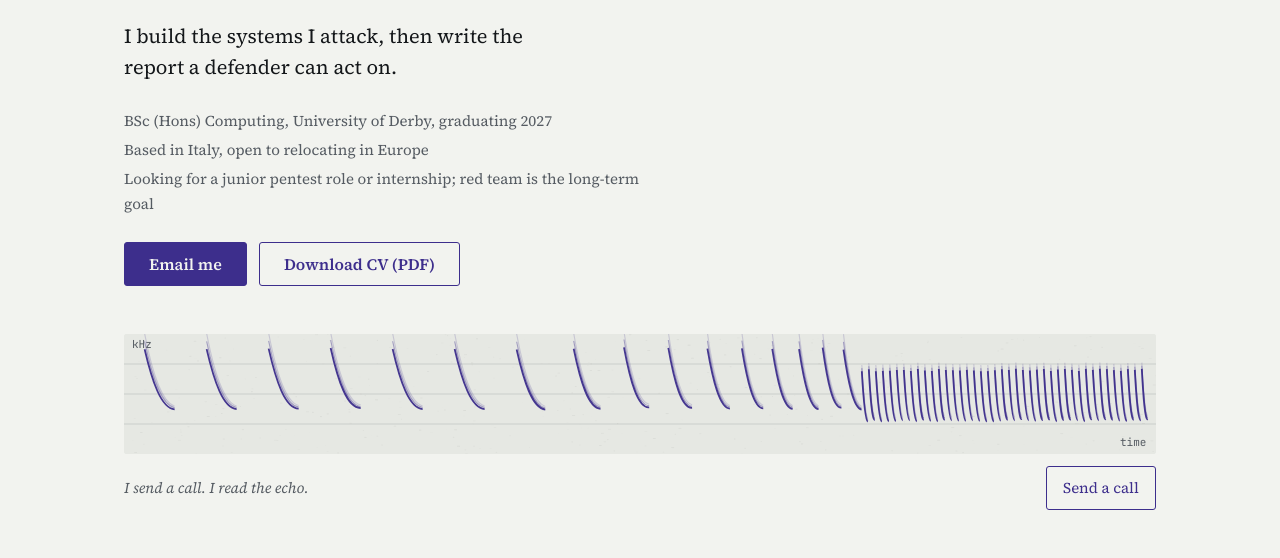
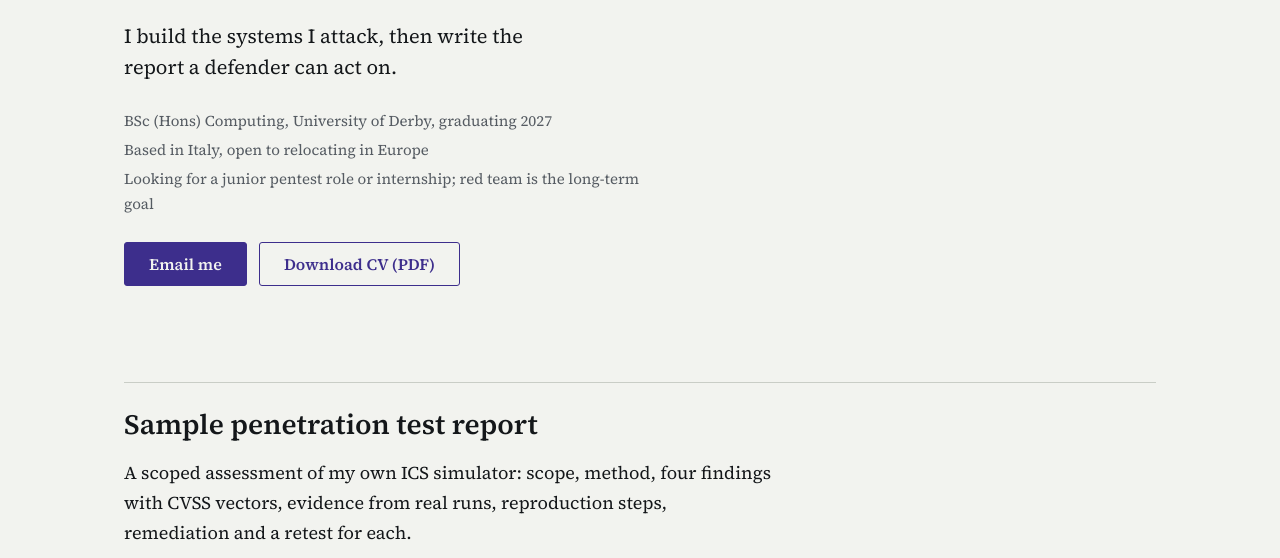
Before and after one commit to ikerscode/site-deploy, a plain HTML site: page site-deploy/index.html in a window 1280 px wide. Shown: the part 242-800 px from the top of the page. Drawn offline with Linux system fonts and the light colour scheme.

Commit message:
Remove hero spectrogram and slogan; label the bat-hunt illustration in How I work; drop axes; new og image

```diff
--- a/site-deploy/css/site.css
+++ b/site-deploy/css/site.css
@@ -60,15 +60,11 @@ section > .wide > h2:first-child,.section-head{border-top:1px solid var(--rule);
 .hero .line{font-size:1.25rem;line-height:1.55;max-width:40ch;margin-bottom:var(--s5)}
 .facts{list-style:none;color:var(--muted);font-size:.9375rem;margin-bottom:var(--s5)}
 .facts li{padding:2px 0}
-.actions{display:flex;flex-wrap:wrap;gap:var(--s3);margin-bottom:var(--s7)}
+.actions{display:flex;flex-wrap:wrap;gap:var(--s3)}
 .btn{display:inline-flex;align-items:center;justify-content:center;min-height:44px;padding:var(--s2) var(--s5);
   font:600 1rem/1.2 var(--serif);text-decoration:none;border:1px solid var(--accent);color:var(--accent);background:none;cursor:pointer;border-radius:3px}
 .btn.primary{background:var(--accent);color:var(--paper)}
 .btn:hover{text-decoration:underline;text-underline-offset:3px}
-.strip{margin:0}
-#spec,#spec2{display:block;width:100%;height:120px;background:var(--exhibit);border-radius:3px}
-.strip figcaption{display:flex;flex-wrap:wrap;gap:var(--s3);align-items:center;justify-content:space-between;margin-top:var(--s3);color:var(--muted);font-style:italic;font-size:.9375rem}
-.send{min-height:44px;padding:var(--s2) var(--s4);font:400 .9375rem/1.2 var(--serif);font-style:normal}
 
 /* findings table */
 .tblwrap{overflow-x:auto}
@@ -112,10 +108,15 @@ details p{margin:var(--s2) 0 var(--s3);font-size:1rem;color:var(--ink)}
 .rq li{padding:var(--s2) 0 var(--s2) 3.25rem;position:relative;border-top:1px solid var(--rule);font-size:1rem}
 .rq li b{position:absolute;left:0;font:400 .8125rem/1.9 var(--mono);color:var(--muted)}
 .timeline-line{color:var(--muted);font-size:.9375rem;margin-top:var(--s4)}
-.phases{display:grid;grid-template-columns:34fr 36fr 30fr;gap:var(--s5);margin-top:var(--s4)}
-.phases h3{font-size:1.125rem;margin-bottom:var(--s1)}
+.hunt{margin:var(--s5) 0 0}
+.hunt-top,.hunt-bottom{display:grid;grid-template-columns:34fr 36fr 30fr}
+.hunt-top span{font-weight:600;font-size:1.0625rem;padding:0 var(--s2) var(--s2);border-left:1px solid var(--rule)}
+.hunt-bottom span{font-size:.9375rem;color:var(--muted);padding:var(--s2) var(--s2) 0;border-left:1px solid var(--rule)}
+.hunt-top span:first-child,.hunt-bottom span:first-child{border-left:0;padding-left:0}
+#spec2{display:block;width:100%;height:140px;background:var(--exhibit);border-radius:3px}
+.hunt figcaption{margin-top:var(--s3);color:var(--muted);font-style:italic;font-size:.875rem}
+.phases{display:grid;grid-template-columns:34fr 36fr 30fr;gap:var(--s5);margin-top:var(--s5)}
 .phases p{font-size:1rem;color:var(--ink)}
-.phases .muted{font-size:.875rem;display:block}
 .rules{margin-top:var(--s7)}
 .rules ol{padding-left:1.4em}
 .rules li{margin:var(--s2) 0}
@@ -165,7 +166,10 @@ footer .wide{display:flex;justify-content:space-between;gap:var(--s4);flex-wrap:
   section{padding-top:var(--s8)}
   nav a:not(.keep){display:none}
   .also ul{grid-template-columns:1fr}
-  .phases{grid-template-columns:1fr}
+  .phases{grid-template-columns:1fr;gap:var(--s3)}
+  .hunt-top span{font-size:.9375rem;padding-left:var(--s1);padding-right:0}
+  .hunt-bottom span{font-size:.8125rem;padding-left:var(--s1);padding-right:0}
+  #spec2{height:110px}
   .case dl{grid-template-columns:1fr;gap:0} .case dd{margin-bottom:var(--s3)}
   .wide{padding:0 var(--s4)}
   /* findings as stacked blocks */
@@ -181,11 +185,10 @@ footer .wide{display:flex;justify-content:space-between;gap:var(--s4);flex-wrap:
 @media (prefers-reduced-motion:reduce){
   html{scroll-behavior:auto}
   *,*::before,*::after{animation:none!important;transition:none!important}
-  .send{display:none}
 }
 @media print{
   :root{--paper:#fff;--ink:#111;--muted:#444;--rule:#bbb;--accent:#222;--exhibit:#f1f1f1;--sev-high:#8a1f14;--sev-med:#7a4d00}
-  header,.skip,.after .btn,.actions,.send,.back{display:none}
+  header,.skip,.after .btn,.actions,.back{display:none}
   body{font-size:11pt;line-height:1.5}
   .rpt .wide{max-width:none;padding:0}
   .finding,.rpt pre,table tr{page-break-inside:avoid}
--- a/site-deploy/index.html
+++ b/site-deploy/index.html
@@ -56,10 +56,6 @@
       <a class="btn primary" href="mailto:liamnichele@icloud.com">Email me</a>
       <a class="btn" href="/cv/Liam-Nichele-CV.pdf">Download CV (PDF)</a>
     </div>
-    <figure class="strip">
-      <canvas id="spec" role="img" aria-label="Spectrogram of a bat hunt. Calls get faster and shorter from left to right."></canvas>
-      <figcaption><span>I send a call. I read the echo.</span><button class="btn send" id="send" type="button">Send a call</button></figcaption>
-    </figure>
   </div>
 </section>
 
@@ -250,14 +246,17 @@ ATT&amp;CK  : T1029, T1071, T1571, +2 more</pre>
 <section id="method">
   <div class="wide">
     <h2>How I work</h2>
-    <p class="lead">A hunting bat changes its call as it closes in: slow, long calls while searching, faster ones on approach, then a rapid terminal buzz. That is also how I run an engagement.</p>
-    <figure class="strip">
-      <canvas id="spec2" role="img" aria-label="Spectrogram of a bat hunt in three phases: search, approach and terminal buzz."></canvas>
+    <p class="lead">I work like a hunting bat: wide and slow at first, then faster and more precise as I close in.</p>
+    <figure class="hunt">
+      <div class="hunt-top" aria-hidden="true"><span>Search</span><span>Approach</span><span>Terminal buzz</span></div>
+      <canvas id="spec2" role="img" aria-label="Illustration of a bat hunt in three phases. Search: slow, long calls. Approach: faster calls. Terminal buzz: a rapid burst."></canvas>
+      <div class="hunt-bottom" aria-hidden="true"><span>recon</span><span>enumeration</span><span>action</span></div>
+      <figcaption>I send a call. I read the echo.</figcaption>
     </figure>
     <div class="phases">
-      <div><h3>Search</h3><span class="muted">Recon and scoping</span><p>Read the scope and rules of engagement. Passive first, then active. Map what exists before touching it.</p></div>
-      <div><h3>Approach</h3><span class="muted">Enumeration and analysis</span><p>Services, versions, users, paths. Work out what is exploitable and why.</p></div>
-      <div><h3>Terminal buzz</h3><span class="muted">Action and report</span><p>Short and precise, only inside scope. Then write it up so someone else can reproduce and fix it.</p></div>
+      <p><strong>Search.</strong> Read the scope and rules of engagement. Passive first, then active. Map what exists before touching it.</p>
+      <p><strong>Approach.</strong> Services, versions, users, paths. Work out what is exploitable and why.</p>
+      <p><strong>Terminal buzz.</strong> Short and precise, only inside scope. Then write it up so someone else can reproduce and fix it.</p>
     </div>
     <div class="rules">
       <h3>Rules I work by</h3>
--- a/site-deploy/js/site.js
+++ b/site-deploy/js/site.js
@@ -1,11 +1,10 @@
-/* The only moving element: the bat-call spectrogram in the hero. It draws once on load (about 1.2 s)
-   and the "Send a call" button replays it. The second spectrogram in "How I work" is static.
-   Reduced motion: the final frame is drawn at once and the button is hidden by CSS.
-   The animation loop only runs while a draw is in progress, and stops if the tab is hidden. */
+/* One illustration, drawn once: the bat-hunt spectrogram in "How I work". It is static, nothing moves.
+   Search calls are slow and long, approach calls get faster and shorter, the terminal buzz is rapid.
+   Redrawn only on resize or when the colour scheme changes. No axes or scale: it is an illustration. */
 (function () {
   "use strict";
-  var reduce = window.matchMedia("(prefers-reduced-motion: reduce)").matches;
   var dpr = Math.min(window.devicePixelRatio || 1, 2);
+  var canvas = document.getElementById("spec2");
 
   function css(name) { return getComputedStyle(document.documentElement).getPropertyValue(name).trim(); }
   function rand(seed) { var s = seed; return function () { s = (s * 16807) % 2147483647; return s / 2147483647; }; }
@@ -14,9 +13,8 @@
     return "rgba(" + parseInt(h.substr(0, 2), 16) + "," + parseInt(h.substr(2, 2), 16) + "," + parseInt(h.substr(4, 2), 16) + "," + a + ")";
   }
 
-  /* Draw the hunt from the left edge up to progress (0..1). Search calls are slow and long, approach calls
-     get faster and shorter, the terminal buzz is rapid, short and lower. */
-  function draw(canvas, progress) {
+  function draw() {
+    if (!canvas) return;
     var w = canvas.clientWidth, h = canvas.clientHeight;
     if (!w || !h) return;
     var bw = Math.round(w * dpr), bh = Math.round(h * dpr);
@@ -26,14 +24,16 @@
     var bg = css("--exhibit"), ink = css("--ink"), muted = css("--muted"), accent = css("--accent");
     g.fillStyle = bg; g.fillRect(0, 0, w, h);
     var r = rand(42);
-    for (var i = 0; i < 500; i++) {
-      g.fillStyle = rgba(ink.length === 7 ? ink : "#888888", r() * 0.05);
+    for (var i = 0; i < 450; i++) {
+      g.fillStyle = rgba(ink, r() * 0.05);
       g.fillRect(r() * w, r() * h, 1 + r() * 2, 1);
     }
-    g.strokeStyle = rgba(muted.length === 7 ? muted : "#888888", 0.18); g.lineWidth = 1;
-    for (var k = 1; k < 4; k++) { g.beginPath(); g.moveTo(0, h * k / 4); g.lineTo(w, h * k / 4); g.stroke(); }
-    var limit = w * progress, x = w * 0.02;
-    while (x < w * 0.99 && x <= limit) {
+    /* phase boundaries, matching the labels above and below the picture */
+    g.strokeStyle = rgba(muted, 0.45); g.lineWidth = 1; g.setLineDash([3, 4]);
+    [0.34, 0.7].forEach(function (p) { g.beginPath(); g.moveTo(Math.round(w * p) + 0.5, 0); g.lineTo(Math.round(w * p) + 0.5, h); g.stroke(); });
+    g.setLineDash([]);
+    var x = w * 0.02;
+    while (x < w * 0.99) {
       var p = x / w;
       var gap = p < 0.34 ? 62 : p < 0.7 ? 62 - (p - 0.34) / 0.36 * 44 : 7;
       var len = p < 0.34 ? 30 : p < 0.7 ? 30 - (p - 0.34) / 0.36 * 12 : 6;
@@ -51,43 +51,13 @@
       }
       x += gap;
     }
-    g.fillStyle = muted; g.font = "11px 'JetBrains Mono',monospace";
-    g.fillText("kHz", 8, 14);
-    g.fillText("time", w - 36, h - 8);
   }
 
-  var hero = document.getElementById("spec");
-  var still = document.getElementById("spec2");
-  var raf = 0;
-
-  function play() {
-    if (!hero) return;
-    if (reduce) { draw(hero, 1); return; }
-    if (raf) cancelAnimationFrame(raf);
-    var t0 = null, dur = 1200;
-    function step(ts) {
-      if (document.hidden) { raf = 0; draw(hero, 1); return; }
-      if (t0 === null) t0 = ts;
-      var p = Math.min(1, (ts - t0) / dur);
-      draw(hero, p);
-      raf = p < 1 ? requestAnimationFrame(step) : 0;
-    }
-    raf = requestAnimationFrame(step);
-  }
-
-  function renderStill() { if (hero && !raf) draw(hero, 1); if (still) draw(still, 1); }
-
-  var btn = document.getElementById("send");
-  if (btn) btn.addEventListener("click", play);
-
   var rt = 0;
-  window.addEventListener("resize", function () { window.clearTimeout(rt); rt = window.setTimeout(renderStill, 150); });
+  window.addEventListener("resize", function () { window.clearTimeout(rt); rt = window.setTimeout(draw, 150); });
   if (window.matchMedia) {
     var mq = window.matchMedia("(prefers-color-scheme: dark)");
-    if (mq.addEventListener) mq.addEventListener("change", renderStill);
+    if (mq.addEventListener) mq.addEventListener("change", draw);
   }
-
-  function init() { if (still) draw(still, 1); play(); }
-  if (document.readyState === "loading") document.addEventListener("DOMContentLoaded", init); else init();
-  if (document.fonts && document.fonts.ready) document.fonts.ready.then(renderStill);
+  if (document.readyState === "loading") document.addEventListener("DOMContentLoaded", draw); else draw();
 })();
```
Also changed, not shown: site-deploy/og.png.
